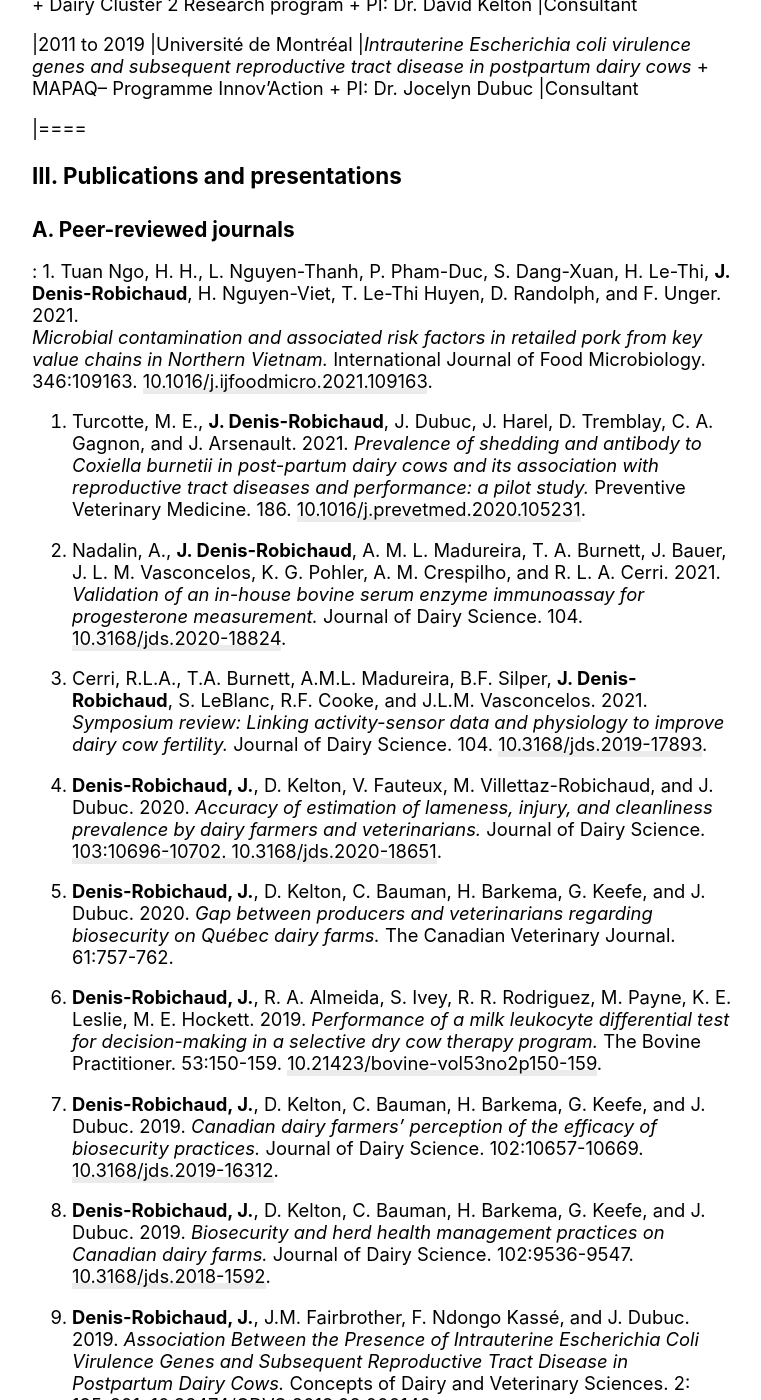
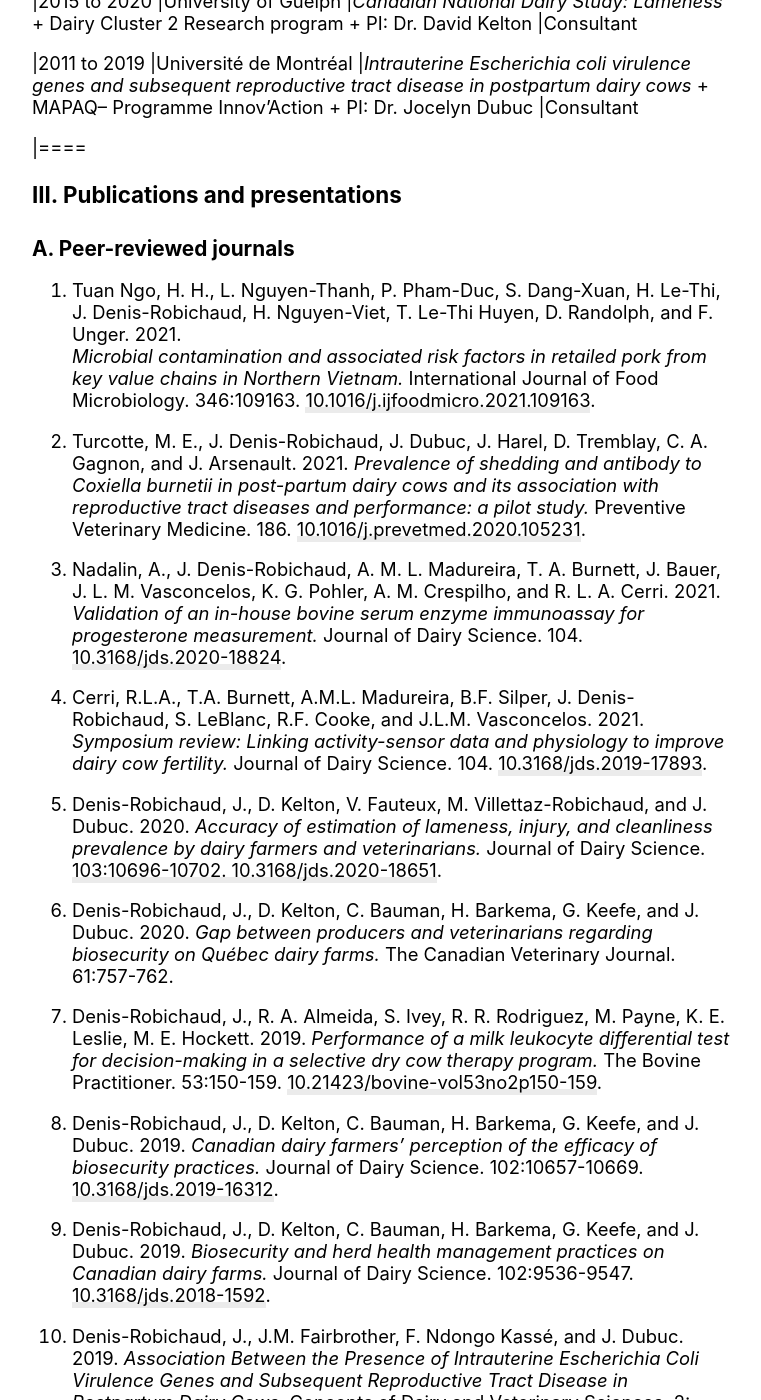
Before and after one commit to PandaSekh/Jekyll-YAMT, a Jekyll site: the page built from about.md, in a window 1280 px wide and 1400 px high, scrolled down 3779 px. Shown: the whole window, without its empty margins (258-1019 px from the left). Built offline with Jekyll 4.4.1, drawn with Linux system fonts in a browser that asks for light colours; nearby versions of some CDN libraries; some of the changed text lies outside the part shown.

Commit message:
Update about.md

```diff
--- a/about.md
+++ b/about.md
@@ -4,13 +4,13 @@
 toc: yes
 ---
 
-: José Denis-Robichaud, DVM MSc PhD <u>(she/her)</u>
+José Denis-Robichaud, DVM MSc PhD <u>(she/her)</u>
 : [josedr@hotmail.ca](mailto:josedr@hotmail.ca)
 
 
 ## <i class="fas fa-user"></i> Personal details
 
-: Dr. Denis-Robichaud is a veterinary epidemiologist and researcher. She
+Dr. Denis-Robichaud is a veterinary epidemiologist and researcher. She
 collaborated to various projects with research groups, governmental
 entities, and private companies in Canada, the United States, and
 Vietnam. Her contribution to the different projects included reviewing
@@ -50,11 +50,13 @@
 
 ### II. Professional development
 
+#### A.
+
 2021
 : American College of Veterinary Preventive Medicine ([ACVPM](https://acvpm.org/)) candidate
 
 
-#### Continuing Education
+#### B. Continuing Education
 
 2021
 : Online [Prep ACVPM](http://prepacvpm.org/) Course. January to June 2021.
@@ -78,8 +80,8 @@
 
 ### III. Language Skills
 
-: **French**: native language
-: **English**: fluent
+**French**: native language
+**English**: fluent
 
 
 ## <i class="fas fa-briefcase"></i> Professional experience
@@ -121,7 +124,7 @@
 : <i class="fas fa-university"></i> [Université de Montréal](https://fmv.umontreal.ca/fmv/)
 : Supervisor: Dr. Luc DesCôteaux
 
-## <i class="fas fa-bar-chart"></i> Research activities
+## <i class="fas fa-chart-bar"></i> Research activities
 
 ### I. Current projects
 
@@ -256,88 +259,88 @@
 
 #### A. Peer-reviewed journals
 
-: 1. Tuan Ngo, H. H., L. Nguyen-Thanh, P. Pham-Duc, S. Dang-Xuan, H. Le-Thi, **J. Denis-Robichaud**, H. Nguyen-Viet, T. Le-Thi Huyen, D. Randolph, and F. Unger. 2021.
+1. Tuan Ngo, H. H., L. Nguyen-Thanh, P. Pham-Duc, S. Dang-Xuan, H. Le-Thi, J. Denis-Robichaud, H. Nguyen-Viet, T. Le-Thi Huyen, D. Randolph, and F. Unger. 2021.
 _Microbial contamination and associated risk factors in retailed pork from key value chains in Northern Vietnam._ International Journal of Food Microbiology. 346:109163. [10.1016/j.ijfoodmicro.2021.109163](10.1016/j.ijfoodmicro.2021.109163).
 
-1. Turcotte, M. E., **J. Denis-Robichaud**, J. Dubuc, J. Harel, D. Tremblay, C. A. Gagnon, and J. Arsenault. 2021.
+1. Turcotte, M. E., J. Denis-Robichaud, J. Dubuc, J. Harel, D. Tremblay, C. A. Gagnon, and J. Arsenault. 2021.
 _Prevalence of shedding and antibody to Coxiella burnetii in post-partum dairy cows and
 its association with reproductive tract diseases and performance: a pilot study._ Preventive Veterinary Medicine. 186. [10.1016/j.prevetmed.2020.105231](10.1016/j.prevetmed.2020.105231).
 
-1. Nadalin, A., **J. Denis-Robichaud**, A. M. L. Madureira, T. A. Burnett, J. Bauer, J. L. M. Vasconcelos, K. G. Pohler, A. M. Crespilho, and R. L. A. Cerri. 2021.
+1. Nadalin, A., J. Denis-Robichaud, A. M. L. Madureira, T. A. Burnett, J. Bauer, J. L. M. Vasconcelos, K. G. Pohler, A. M. Crespilho, and R. L. A. Cerri. 2021.
 _Validation of an in-house bovine serum enzyme immunoassay for progesterone measurement._ Journal of Dairy Science. 104. [10.3168/jds.2020-18824](10.3168/jds.2020-18824).
 
-1. Cerri, R.L.A., T.A. Burnett, A.M.L. Madureira, B.F. Silper, **J. Denis-Robichaud**, S. LeBlanc, R.F. Cooke, and J.L.M. Vasconcelos. 2021.
+1. Cerri, R.L.A., T.A. Burnett, A.M.L. Madureira, B.F. Silper, J. Denis-Robichaud, S. LeBlanc, R.F. Cooke, and J.L.M. Vasconcelos. 2021.
 _Symposium review: Linking activity-sensor data and physiology to improve dairy cow
 fertility._ Journal of Dairy Science. 104. [10.3168/jds.2019-17893](10.3168/jds.2019-17893).
 
-1. **Denis-Robichaud, J.**, D. Kelton, V. Fauteux, M. Villettaz-Robichaud, and J. Dubuc. 2020.
+1. Denis-Robichaud, J., D. Kelton, V. Fauteux, M. Villettaz-Robichaud, and J. Dubuc. 2020.
 _Accuracy of estimation of lameness, injury, and cleanliness prevalence by dairy farmers
  and veterinarians._ Journal of Dairy Science. [103:10696-10702. 10.3168/jds.2020-18651](103:10696-10702. 10.3168/jds.2020-18651).
 
-1. **Denis-Robichaud, J.**, D. Kelton, C. Bauman, H. Barkema, G. Keefe, and J. Dubuc. 2020.
+1. Denis-Robichaud, J., D. Kelton, C. Bauman, H. Barkema, G. Keefe, and J. Dubuc. 2020.
 _Gap between producers and veterinarians regarding biosecurity on Québec dairy farms._ The Canadian Veterinary Journal. 61:757-762.
 
-1. **Denis-Robichaud, J.**, R. A. Almeida, S. Ivey, R. R. Rodriguez, M. Payne, K. E. Leslie, M. E. Hockett.  2019.
+1. Denis-Robichaud, J., R. A. Almeida, S. Ivey, R. R. Rodriguez, M. Payne, K. E. Leslie, M. E. Hockett.  2019.
 _Performance of a milk leukocyte differential test for decision-making in a selective
 dry cow therapy program._ The Bovine Practitioner. 53:150-159. [10.21423/bovine-vol53no2p150-159](10.21423/bovine-vol53no2p150-159).
 
-1. **Denis-Robichaud, J.**, D. Kelton, C. Bauman, H. Barkema, G. Keefe, and J. Dubuc. 2019.
+1. Denis-Robichaud, J., D. Kelton, C. Bauman, H. Barkema, G. Keefe, and J. Dubuc. 2019.
 _Canadian dairy farmers’ perception of the efficacy of biosecurity practices._ Journal of Dairy Science. 102:10657-10669. [10.3168/jds.2019-16312](10.3168/jds.2019-16312).
 
-1. **Denis-Robichaud, J.**, D. Kelton, C. Bauman, H. Barkema, G. Keefe, and J. Dubuc. 2019.
+1. Denis-Robichaud, J., D. Kelton, C. Bauman, H. Barkema, G. Keefe, and J. Dubuc. 2019.
 _Biosecurity and herd health management practices on Canadian dairy farms._ Journal of Dairy Science. 102:9536-9547. [10.3168/jds.2018-1592](10.3168/jds.2018-1592).
 
-1. **Denis-Robichaud, J.**, J.M. Fairbrother, F. Ndongo Kassé, and J. Dubuc. 2019.
+1. Denis-Robichaud, J., J.M. Fairbrother, F. Ndongo Kassé, and J. Dubuc. 2019.
 _Association Between the Presence of Intrauterine Escherichia Coli Virulence Genes and
 Subsequent Reproductive Tract Disease in Postpartum Dairy Cows._ Concepts of Dairy and Veterinary Sciences. 2: 195-201. [10.32474/CDVS.2019.02.000140](10.32474/CDVS.2019.02.000140).
 
-1. Arango-Sabogal, J.C., J. Dubuc, C. Krug, **J. Denis-Robichaud**, and S. Dufour. 2019.
+1. Arango-Sabogal, J.C., J. Dubuc, C. Krug, J. Denis-Robichaud, and S. Dufour. 2019.
 _Accuracy of leukocyte esterase test, endometrial cytology and vaginal T discharge
 score for diagnosing postpartum reproductive tract health status in dairy cows at the
 moment of sampling, using a latent class model fit within a Bayesian framework._ Preventive Veterinary Medicine. [10.1016/j.prevetmed.2018.11.003](10.1016/j.prevetmed.2018.11.003).
 
-1. **Denis-Robichaud, J.**, S. LeBlanc, A. Jones-Bitton, B.F. Silper, and R.L.A. Cerri. 2018.
+1. Denis-Robichaud, J., S. LeBlanc, A. Jones-Bitton, B.F. Silper, and R.L.A. Cerri. 2018.
 _Pilot Study to Evaluate the Association Between the Length of the Luteal Phase and
 Estrous Activity Detected by Automated Activity Monitoring in Dairy Cows._ Frontiers in Veterinary Science. [10.3389/fvets.2018.00210](10.3389/fvets.2018.00210).
 
-1. **Denis-Robichaud, J.**, R.L.A. Cerri, A. Jones-Bitton, and S. LeBlanc. 2018.
+1. Denis-Robichaud, J., R.L.A. Cerri, A. Jones-Bitton, and S. LeBlanc. 2018.
 _Dairy producers’ attitudes toward reproductive management and performance on Canadian
 dairy farms._ Journal of Dairy Science. 101:850-860. [10.3168/jds.2016-12416](10.3168/jds.2016-12416).
 
-1. **Denis-Robichaud, J.**, R.L.A. Cerri, A. Jones-Bitton, and S. LeBlanc. 2018.
+1. Denis-Robichaud, J., R.L.A. Cerri, A. Jones-Bitton, and S. LeBlanc. 2018.
 _Performance of automated activity monitoring systems used in
 combination with timed artificial insemination compared to
 timed artificial insemination only in early lactation in dairy
 cows._ Journal of Dairy Science. 101:624-636. [10.3168/jds.2016-12256](10.3168/jds.2016-12256).
 
-1. Genís, S., R.L.A. Cerri, À. Bach, B.F. Silper, M. Baylão, **J. Denis-Robichaud**, and A. Arís. 2018.
+1. Genís, S., R.L.A. Cerri, À. Bach, B.F. Silper, M. Baylão, J. Denis-Robichaud, and A. Arís. 2018.
 _Pre-calving Intravaginal Administration of Lactic Acid Bacteria
  Reduces Metritis Prevalence and Regulates Blood Neutrophil
  Gene Expression After Calving in Dairy Cattle._ Frontiers in Veterinary Science. 5: 135. [10.3389/fvets.2018.00135](10.3389/fvets.2018.00135).
 
-1. Dubuc, J. and **J. Denis-Robichaud**. 2017. _A dairy herd-level
+1. Dubuc, J. and J. Denis-Robichaud. 2017. _A dairy herd-level
 study of postpartum diseases and their association with
 reproductive performance and culling._ Journal of Dairy Science. 100:3068-3078.  [10.3168/jds.2016-12144](10.3168/jds.2016-12144).
 
-1. **Denis-Robichaud, J.**, R.L.A. Cerri, A. Jones-Bitton, and S. LeBlanc. 2016.
+1. Denis-Robichaud, J., R.L.A. Cerri, A. Jones-Bitton, and S. LeBlanc. 2016.
  _Survey of reproduction management on Canadian
 dairy farms._ Journal of Dairy Science. 99:9339–9351. [10.3168/jds.2016-11445](10.3168/jds.2016-11445).
 
-1. **Denis-Robichaud, J.** and J. Dubuc. 2015. _Randomized clinical
+1. Denis-Robichaud, J., and J. Dubuc. 2015. _Randomized clinical
 trial of intrauterine cephapirin infusion in dairy cows for the
 treatment of purulent vaginal discharge and cytological
 endometritis._ Journal of Dairy Science. 98:6856-6864. [10.3168/jds.2014-9129](10.3168/jds.2014-9129).
 
-1. **Denis-Robichaud, J.** and J. Dubuc. 2015. _Determination of optimal
+1. Denis-Robichaud, J. and J. Dubuc. 2015. _Determination of optimal
 diagnostic criteria for purulent vaginal discharge and
 cytological endometritis in dairy cows._ Journal of Dairy Science. 98:6848-6855. [10.3168/jds.2014-9120](10.3168/jds.2014-9120).
 
-1. **Denis-Robichaud, J.**, J. Dubuc, D. Lefebvre, and L. DesCoteaux. 2014.
+1. Denis-Robichaud, J., J. Dubuc, D. Lefebvre, and L. DesCoteaux. 2014.
 _Accuracy of milk ketone bodies from flow-injection
  analysis for the diagnosis of hyperketonemia in dairy cows._
  Journal of Dairy Science. 97:3364-3370. [10.3168/jds.2013-6744](10.3168/jds.2013-6744).
 
-1. **Denis-Robichaud, J.**, L. DesCôteaux, and J. Dubuc. 2011.
+1. Denis-Robichaud, J., L. DesCôteaux, and J. Dubuc. 2011.
 _Accuracy of a New Milk Strip Cow-side Test for Diagnosis of
 Hyperketonemia._ The Bovine Practitioner.
 
```
Also changed, not shown: other parts of about.md (+11 -10 lines).
